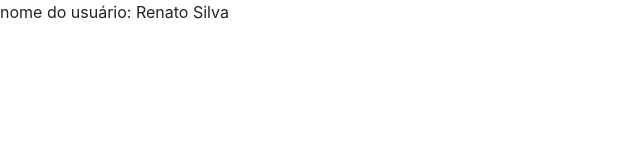
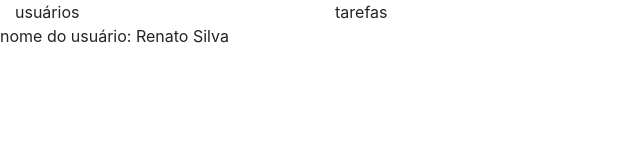
Before and after one commit to mat3ed18/teste-dbj, a website: page index.html in a window 1280 px wide. Shown: the whole page, without its empty margins (0-640 px from the left). Drawn offline with nearby package versions, Linux system fonts and the light colour scheme.

Commit message:
atualizando

```diff
--- a/index.html
+++ b/index.html
@@ -1,16 +1,22 @@
 <html>
     <head>
-        <title></title>
+        <title>Teste DBJ</title>
         <link rel="stylesheet" href="node_modules/bootstrap/dist/css/bootstrap.min.css">
         <link rel="stylesheet" href="source/css/style.css">
+    </head>
+    <body>
+        <div class="container-fluid">
+            <div class="row">
+                <div class="col-3">usuários</div>
+                <div class="col-9">tarefas</div>
+            </div>
+        </div>
+
         <script src="node_modules/jquery/dist/jquery.min.js"></script>
         <script src="node_modules/bootstrap/dist/js/bootstrap.min.js"></script>
         <script src="js/tarefaestado.js"></script>
         <script src="js/tarefa.js"></script>
         <script src="js/usuario.js"></script>
         <script src="js/main.js"></script>
-    </head>
-    <body>
-
     </body>
 </html>
```
